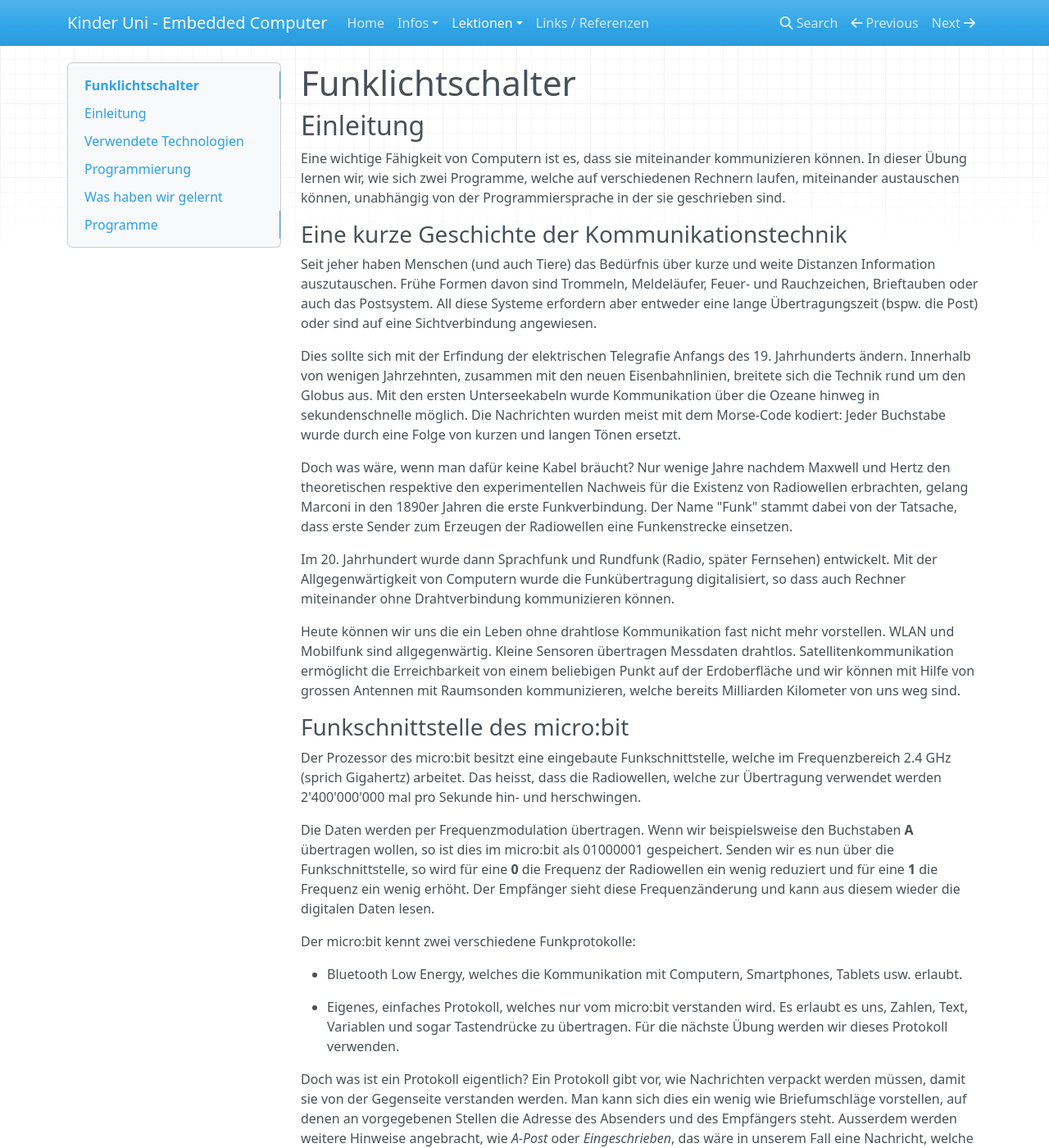
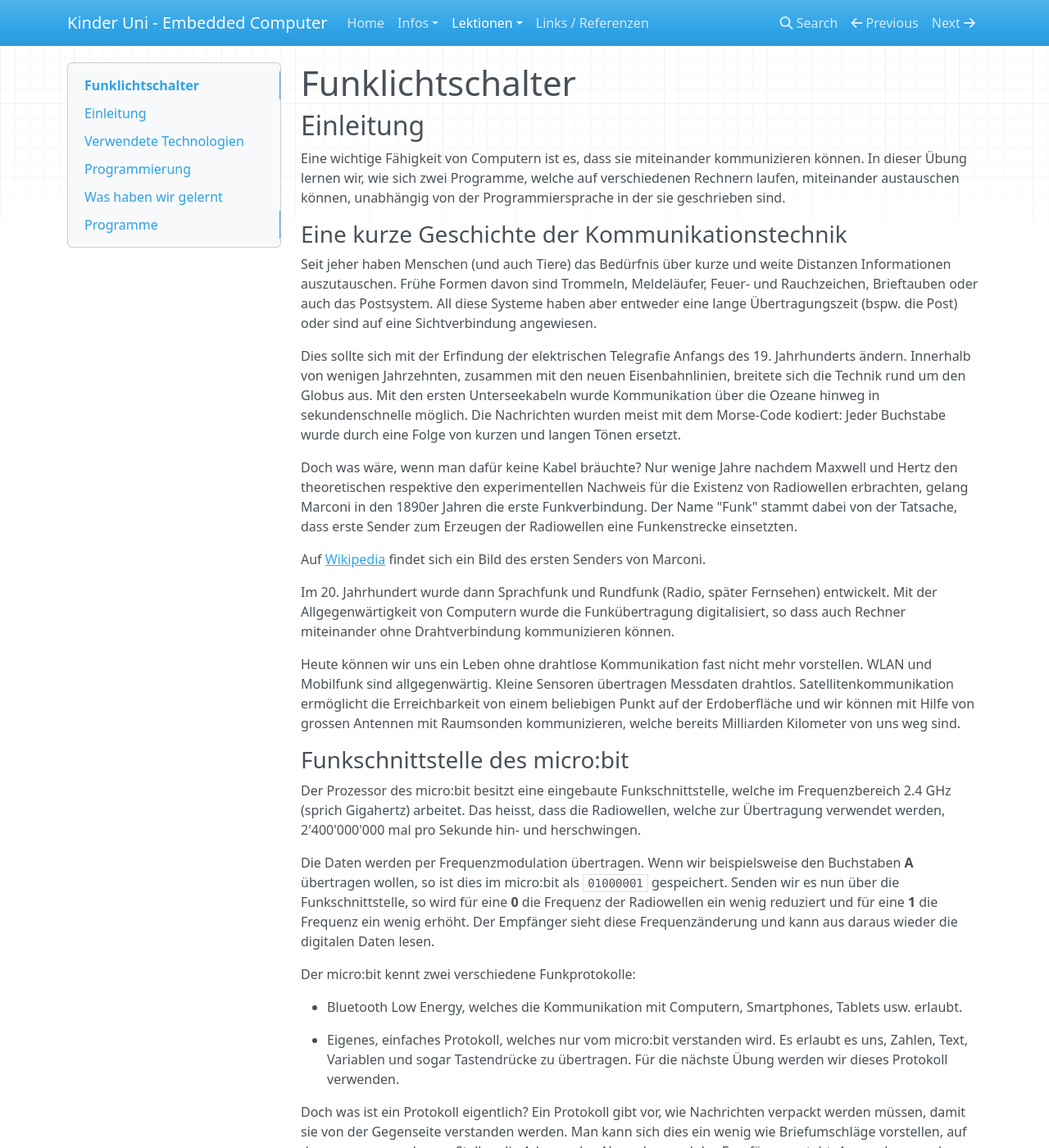
Before and after one commit to renestraub/ehk1, an MkDocs documentation site: the page built from docs/lessons/60_lightswitch/lesson.md, in a window 1280 px wide and 1400 px high. Shown: the whole window at 82% size. Built offline with MkDocs 1.6.1, drawn with Linux system fonts in a browser that asks for light colours; nearby versions of some CDN libraries; some of the changed text lies outside the part shown.

Commit message:
Review Light Switch

````diff
--- a/docs/lessons/60_lightswitch/lesson.md
+++ b/docs/lessons/60_lightswitch/lesson.md
@@ -7,21 +7,24 @@
 
 ### Eine kurze Geschichte der Kommunikationstechnik
 
-Seit jeher haben Menschen (und auch Tiere) das Bedürfnis über kurze und weite Distanzen Information auszutauschen. Frühe Formen davon sind Trommeln, Meldeläufer, Feuer- und Rauchzeichen, Brieftauben oder auch das Postsystem. All diese Systeme erfordern aber entweder eine lange Übertragungszeit (bspw. die Post) oder sind auf eine Sichtverbindung angewiesen.
+Seit jeher haben Menschen (und auch Tiere) das Bedürfnis über kurze und weite Distanzen Informationen auszutauschen. Frühe Formen davon sind Trommeln, Meldeläufer, Feuer- und Rauchzeichen, Brieftauben oder auch das Postsystem. All diese Systeme haben aber entweder eine lange Übertragungszeit (bspw. die Post) oder sind auf eine Sichtverbindung angewiesen.
 
 Dies sollte sich mit der Erfindung der elektrischen Telegrafie Anfangs des 19. Jahrhunderts ändern. Innerhalb von wenigen Jahrzehnten, zusammen mit den neuen Eisenbahnlinien, breitete sich die Technik rund um den Globus aus. Mit den ersten Unterseekabeln wurde Kommunikation über die Ozeane hinweg in sekundenschnelle möglich. Die Nachrichten wurden meist mit dem Morse-Code kodiert: Jeder Buchstabe wurde durch eine Folge von kurzen und langen Tönen ersetzt.
 
-Doch was wäre, wenn man dafür keine Kabel bräucht? Nur wenige Jahre nachdem Maxwell und Hertz den theoretischen respektive den experimentellen Nachweis für die Existenz von Radiowellen erbrachten, gelang Marconi in den 1890er Jahren die erste Funkverbindung. Der Name "Funk" stammt dabei von der Tatsache, dass erste Sender zum Erzeugen der Radiowellen eine Funkenstrecke einsetzen.
+Doch was wäre, wenn man dafür keine Kabel bräuchte? Nur wenige Jahre nachdem Maxwell und Hertz den theoretischen respektive den experimentellen Nachweis für die Existenz von Radiowellen erbrachten, gelang Marconi in den 1890er Jahren die erste Funkverbindung. Der Name "Funk" stammt dabei von der Tatsache, dass erste Sender zum Erzeugen der Radiowellen eine Funkenstrecke einsetzten.
+
+Auf [Wikipedia](https://upload.wikimedia.org/wikipedia/commons/3/36/Marconi%27s_first_radio_transmitter.jpg) findet sich ein Bild des ersten Senders von Marconi.
 
 Im 20. Jahrhundert wurde dann Sprachfunk und Rundfunk (Radio, später Fernsehen) entwickelt. Mit der Allgegenwärtigkeit von Computern wurde die Funkübertragung digitalisiert, so dass auch Rechner miteinander ohne Drahtverbindung kommunizieren können.
 
-Heute können wir uns die ein Leben ohne drahtlose Kommunikation fast nicht mehr vorstellen. WLAN und Mobilfunk sind allgegenwärtig. Kleine Sensoren übertragen Messdaten drahtlos. Satellitenkommunikation ermöglicht die Erreichbarkeit von einem beliebigen Punkt auf der Erdoberfläche und wir können mit Hilfe von grossen Antennen mit Raumsonden kommunizieren, welche bereits Milliarden Kilometer von uns weg sind.
+Heute können wir uns ein Leben ohne drahtlose Kommunikation fast nicht mehr vorstellen. WLAN und Mobilfunk sind allgegenwärtig. Kleine Sensoren übertragen Messdaten drahtlos. Satellitenkommunikation ermöglicht die Erreichbarkeit von einem beliebigen Punkt auf der Erdoberfläche und wir können mit Hilfe von grossen Antennen mit Raumsonden kommunizieren, welche bereits Milliarden Kilometer von uns weg sind.
+
 
 ### Funkschnittstelle des micro:bit
 
-Der Prozessor des micro:bit besitzt eine eingebaute Funkschnittstelle, welche im Frequenzbereich 2.4 GHz (sprich Gigahertz) arbeitet. Das heisst, dass die Radiowellen, welche zur Übertragung verwendet werden 2'400'000'000 mal pro Sekunde hin- und herschwingen.
+Der Prozessor des micro:bit besitzt eine eingebaute Funkschnittstelle, welche im Frequenzbereich 2.4 GHz (sprich Gigahertz) arbeitet. Das heisst, dass die Radiowellen, welche zur Übertragung verwendet werden, 2'400'000'000 mal pro Sekunde hin- und herschwingen.
 
-Die Daten werden per Frequenzmodulation übertragen. Wenn wir beispielsweise den Buchstaben **A** übertragen wollen, so ist dies im micro:bit als 01000001 gespeichert. Senden wir es nun über die Funkschnittstelle, so wird für eine **0** die Frequenz der Radiowellen ein wenig reduziert und für eine **1** die Frequenz ein wenig erhöht. Der Empfänger sieht diese Frequenzänderung und kann aus diesem wieder die digitalen Daten lesen.
+Die Daten werden per Frequenzmodulation übertragen. Wenn wir beispielsweise den Buchstaben **A** übertragen wollen, so ist dies im micro:bit als ```01000001``` gespeichert. Senden wir es nun über die Funkschnittstelle, so wird für eine **0** die Frequenz der Radiowellen ein wenig reduziert und für eine **1** die Frequenz ein wenig erhöht. Der Empfänger sieht diese Frequenzänderung und kann aus daraus wieder die digitalen Daten lesen.
 
 Der micro:bit kennt zwei verschiedene Funkprotokolle:
 
````
Also changed, not shown: other parts of docs/lessons/60_lightswitch/lesson.md (+2 -2 lines), docs/lessons/60_lightswitch/aktionen_lampe.png, docs/lessons/60_lightswitch/gruppe-setzen.png, docs/lessons/60_lightswitch/initialisierung.png, docs/lessons/60_lightswitch/lampe.png, docs/lessons/60_lightswitch/schalte_licht.png, docs/lessons/60_lightswitch/schalte_licht_komplett.png, docs/lessons/60_lightswitch/sende_knopfdruck.png.
